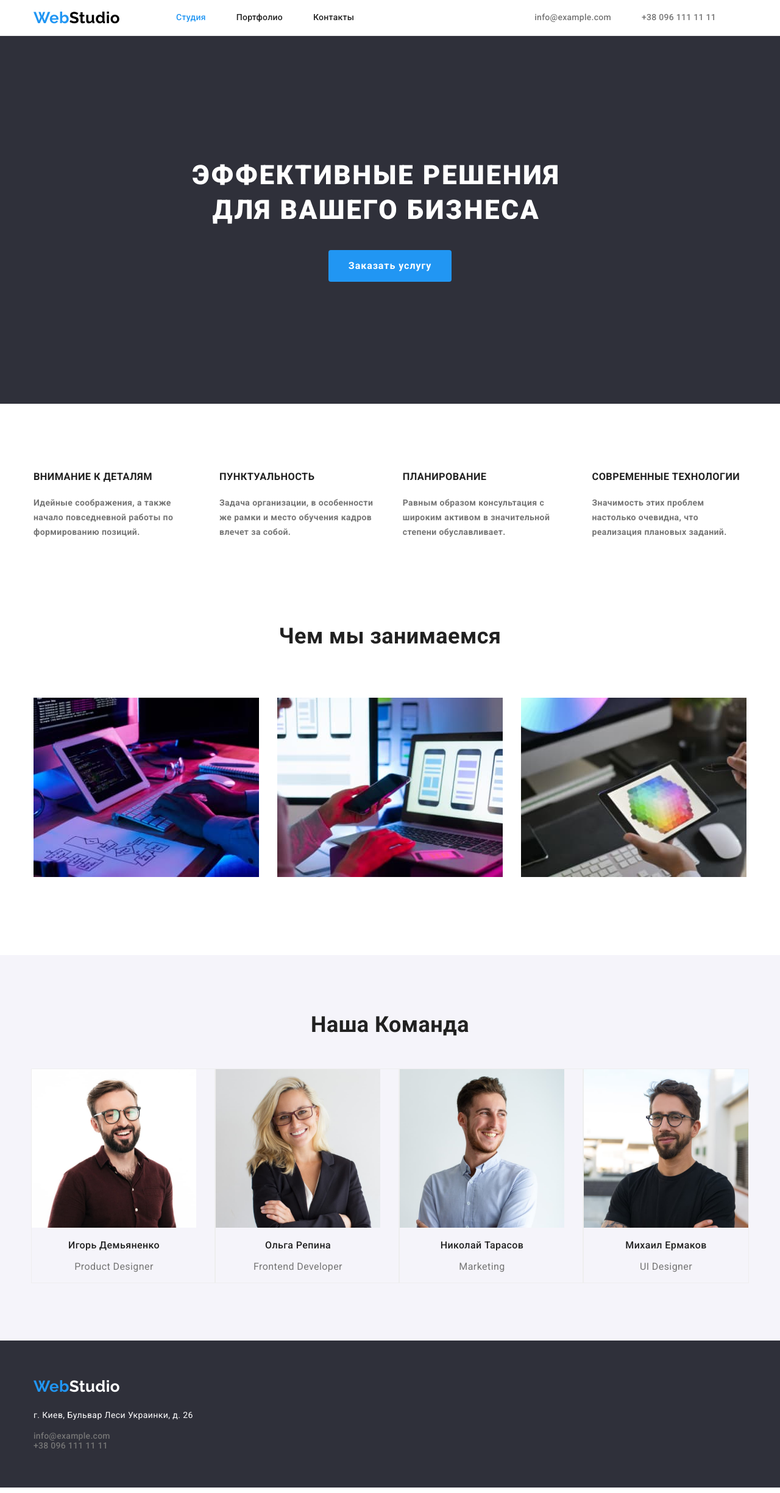
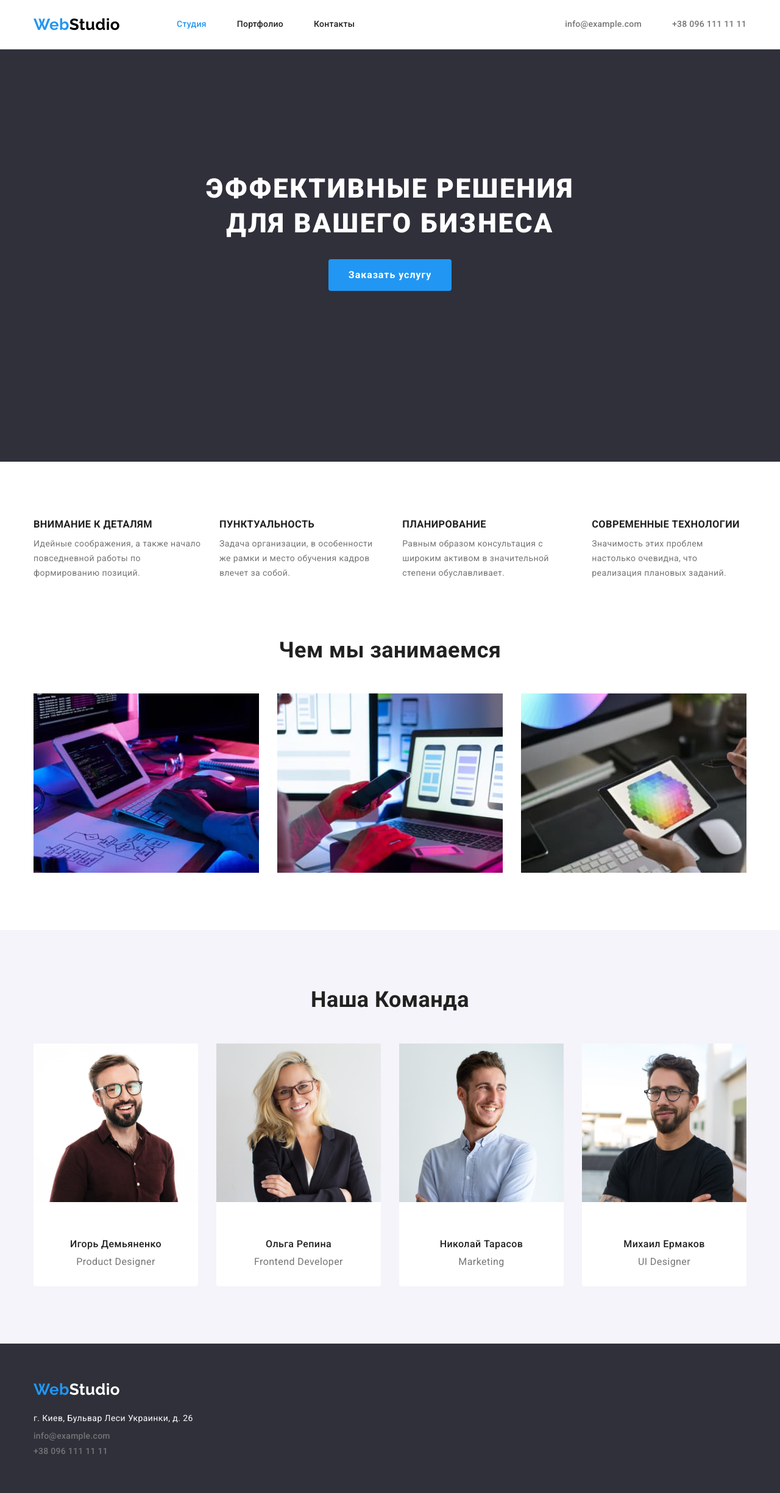
Before and after one commit to Yuradv/goit-markup-hw-03, a plain HTML site: page index.html in a window 1280 px wide. Shown: the whole page at 61% size. Drawn offline with nearby package versions, Linux system fonts and the light colour scheme.

Commit message:
Выполнены финальные правки
В валидаторе проверено

```diff
--- a/css/styles.css
+++ b/css/styles.css
@@ -20,16 +20,15 @@ body {
   font-size: 14px;
   line-height: 1.14;
 }
-/* Container */
 
-/* Утилиты */
-.list {
-  list-style: none;
-  text-decoration: none;
-  padding: 0;
+h1,
+h2,
+h3,
+p {
   margin: 0;
 }
 
+/* Container */
 .container {
   margin-left: auto;
   margin-right: auto;
@@ -37,6 +36,17 @@ body {
   padding-left: 15px;
   padding-right: 15px;
   /* outline: 2px solid tomato; */
+}
+/* Утилиты */
+
+a {
+  text-decoration: none;
+}
+
+ul {
+  list-style: none;
+  padding: 0;
+  margin: 0;
 }
 
 .page-header {
@@ -69,7 +79,7 @@ body {
 /* site-nav */
 .site-nav {
   display: flex;
-  margin-left: 92px;
+  margin-left: 93px;
 }
 
 .site-nav-item {
@@ -83,8 +93,8 @@ body {
 
 .site-nav-link {
   display: block;
-  padding-top: 21px;
-  padding-bottom: 21px;
+  padding-top: 32px;
+  padding-bottom: 32px;
   color: var(--main-txt-color);
   font-weight: 500;
   letter-spacing: 0.02em;
@@ -100,6 +110,9 @@ body {
 }
 
 /* Contacts */
+.header-nav-contacts {
+  display: flex;
+}
 
 .contacts-nav {
   display: flex;
@@ -107,15 +120,18 @@ body {
 }
 .contacts-nav-item {
   display: block;
-  padding-top: 21px;
-  padding-bottom: 21px;
   margin-right: 50px;
 }
-.contact-nav-item:last-child {
-  margin-right: 0px;
+
+.contacts-nav-item:last-child {
+  margin-right: 0;
 }
 
 .contacts-nav .link {
+  display: block;
+  padding-top: 32px;
+  padding-bottom: 32px;
+
   color: var(--secondary-txt-color);
   font-style: normal;
   font-weight: 500;
@@ -129,6 +145,8 @@ body {
 
 /* Main */
 .hero {
+  padding-top: 200px;
+  padding-bottom: 280px;
   background-color: var(--secondary-bcg-color);
   text-align: center;
   margin-left: auto;
@@ -137,10 +155,10 @@ body {
 }
 
 .hero-title {
-  margin-top: 0;
-  padding-top: 200px;
-  padding-left: 229px;
-  padding-right: 274px;
+  margin-bottom: 30px;
+  margin-left: auto;
+  margin-right: auto;
+  width: 696px;
 
   color: var(--primary-white-color);
   font-weight: 900;
@@ -149,33 +167,29 @@ body {
   letter-spacing: 0.06em;
 }
 
-/* Section Features */
+/* Section  */
+.section {
+  padding-top: 94px;
+  padding-bottom: 94px;
+  padding-left: 0;
+  padding-right: 0;
+}
 
+/* Features */
 .features-list {
   display: flex;
-  padding-top: 95px;
-  padding-bottom: 94px;
-  margin: 0;
 }
 
 .features-list p {
-  padding-top: 5px;
-}
-
-.section- {
-  padding-top: 94px;
-  padding-bottom: 94px;
-  background-color: tomato;
+  margin-top: 10px;
 }
 
 .section-title {
-  padding-right: 30px;
-
-  font-weight: 700;
+  margin-right: 30px;
 }
 
 .section-title:last-child {
-  padding-right: 0;
+  margin-right: 0;
 }
 
 .section-text {
@@ -184,28 +198,35 @@ body {
 }
 
 /* Work */
+.section-work {
+  padding-top: 0;
+}
+
 .work-list {
   display: flex;
 }
 
 .work-list-title {
-  padding-top: 50px;
-  padding-right: 30px;
-  margin-bottom: 94px;
+  margin-top: 50px;
+  margin-right: 30px;
 }
 
 .work-list-title:last-child {
-  padding-right: 0;
+  margin-right: 0;
 }
 
 .section-work-title {
-  padding-top: 0px;
   font-size: 36px;
   line-height: 1.16;
   text-align: center;
   font-weight: 700;
 }
 
+img {
+  display: block;
+  width: 100%;
+  height: auto;
+}
 /* Team */
 .team {
   background-color: var(--team-bcg-color);
@@ -217,17 +238,22 @@ body {
 }
 
 .team-list-description {
-  padding-right: 30px;
-  margin-bottom: 94px;
-  outline: transparent;
-  border: 1pt solid #eeeeee;
-}
-.team-list-description:last-child {
-  padding-right: 0;
+  margin-right: 30px;
 }
 
+.team-list-description:last-child {
+  margin-right: 0;
+}
+
+.team-container-description {
+  padding-top: 30px;
+  padding-bottom: 30px;
+
+  background-color: var(--primary-white-color);
+  border-bottom-left-radius: 4px;
+  border-bottom-right-radius: 4px;
+}
 .team-title {
-  padding-top: 94px;
   margin-bottom: 50px;
   font-size: 36px;
   line-height: 1.16;
@@ -240,6 +266,8 @@ body {
   font-size: 16px;
   line-height: 1.18;
   text-align: center;
+  margin-top: 30px;
+  margin-bottom: 10px;
 }
 
 .team-text {
@@ -251,14 +279,15 @@ body {
 
 /* Footer */
 .footer {
+  padding-top: 60px;
+  padding-bottom: 60px;
   background-color: var(--secondary-bcg-color);
-  display: flex;
 }
 
 .footer .logo {
   display: block;
-  margin-top: 60px;
   margin-bottom: 20px;
+
   color: var(--primary-white-color);
   font-family: Raleway, sans-serif;
   font-weight: 700;
@@ -272,14 +301,18 @@ body {
 .adress-text {
   color: var(--primary-white-color);
   line-height: 1.71;
+  margin-bottom: 9px;
 }
 
 .contacts-foot-item {
   display: block;
+  margin-bottom: 9px;
 }
+
 .contacts-foot-item:last-child {
-  margin-bottom: 60px;
+  margin-bottom: 0px;
 }
+
 .contacts-foot .link {
   color: var(--secondary-txt-color);
   font-style: normal;
@@ -293,8 +326,8 @@ body {
   display: inline-block;
   border: 1px solid transparent;
   border-radius: 4px;
+  min-width: 200px;
   padding: 10px 32px 10px 32px;
-  min-width: 200px;
 
   background-color: var(--button-bcg-color);
   color: var(--main-txt-color);
@@ -306,10 +339,6 @@ body {
 .filter-button {
   min-width: 73px;
   padding: 6px 22px 6px 22px;
-  /* padding-top: 6;
-  padding-bottom: 6;
-  padding-left: 22px;
-  padding-right: 22px; */
 }
 
 .button:hover,
@@ -324,7 +353,6 @@ body {
   cursor: pointer;
 }
 .button.primary {
-  margin-bottom: 200px;
   background-color: var(--accent-color);
   color: var(--primary-white-color);
   font-weight: 700;
@@ -357,23 +385,22 @@ body {
 .filter {
   display: flex;
   justify-content: center;
+  margin-bottom: 50px;
 }
 
 .filter-item {
   display: flex;
-  margin-top: 94px;
   margin-right: 8px;
   text-align: center;
 }
 
-.site-nav-item:last-child {
+.filter-item:last-child {
   margin-right: 0px;
 }
 
 .filter-button {
   display: block;
   align-items: center;
-  margin-bottom: 34px;
 }
 
 /* Portfolio Main */
@@ -385,15 +412,15 @@ body {
   display: flex;
   flex-wrap: wrap;
 
-  margin-top: calc(-30px);
-  margin-left: calc(-15px);
+  margin-top: -30px;
+  margin-left: -30px;
 }
 
 .examples-item {
-  flex-basis: calc(100% / 3 - 35px);
-  margin-left: 15px;
+  flex-basis: calc((100% - 90px) / 3);
+  margin-left: 30px;
   margin-top: 30px;
-  outline: 1px solid #eeeeee;
+  /* outline: 1px solid #eeeeee; */
 }
 
 /* Card */
@@ -409,6 +436,10 @@ body {
   padding-bottom: 20px;
   padding-left: 24px;
   padding-right: 24px;
+
+  border-right: 1px solid #eeeeee;
+  border-bottom: 1px solid #eeeeee;
+  border-left: 1px solid #eeeeee;
 }
 
 .example-description {
--- a/index.html
+++ b/index.html
@@ -14,28 +14,29 @@
 
     <!--Шапка-->
     <header class="page-header">
-    <div class="container">
+    <div class="container header-nav-contacts">
         <nav class="main-nav">
-        <a href="./index.html" class="logo list">
+            <a href="./index.html" class="logo">
         <span class="color-span">Web</span>Studio</a>
-            <ul class="site-nav list">
-                <li class="site-nav-item"><a href="./index.html" class="site-nav-link current list">Студия</a></li>
-                <li class="site-nav-item"><a href="./portfolio.html" class="site-nav-link list" >Портфолио</a></li>
-                <li class="site-nav-item"><a href="" class="site-nav-link list">Контакты</a></li>
+            <ul class="site-nav">
+                <li class="site-nav-item"><a href="./index.html" class="site-nav-link current">Студия</a></li>
+                <li class="site-nav-item"><a href="./portfolio.html" class="site-nav-link" >Портфолио</a></li>
+                <li class="site-nav-item"><a href="" class="site-nav-link">Контакты</a></li>
             </ul>
+        </nav>
 
-    <ul class="contacts-nav list">
-    <li class="contacts-nav-item"><a href="mailto:info@example.com" class="link list">info@example.com</a></li>
-    <li class="contacts-nav-item"><a href="tel:+380961111111" class="link list">+38 096 111 11 11</a></li>
+    <ul class="contacts-nav">
+    <li class="contacts-nav-item"><a href="mailto:info@example.com" class="link">info@example.com</a></li>
+    <li class="contacts-nav-item"><a href="tel:+380961111111" class="link">+38 096 111 11 11</a></li>
     </ul>
-    </nav>
+
     </div>
     </header>
 
 
     <main>
         <!--Верхний блок, будет картинка\видео-->
-       <section class="hero list">
+       <section class="hero">
             <div class="container">
             <h1 class="hero-title">ЭФФЕКТИВНЫЕ РЕШЕНИЯ ДЛЯ ВАШЕГО БИЗНЕСА</h1>
             <button type="button" class="button primary">Заказать услугу</button>
@@ -46,7 +47,7 @@
 
         <section class="section">
             <div class="container">
-            <ul class="features-list list">
+            <ul class="features-list">
                 <li class="section-title"><h3>ВНИМАНИЕ К ДЕТАЛЯМ</h3>
                 <p class="section-text">Идейные соображения, а также начало повседневной работы по формированию позиций.</p></li>
                 <li class="section-title"><h3>ПУНКТУАЛЬНОСТЬ</h3>
@@ -61,10 +62,10 @@
         </section>
 
        <!-- work -->
-        <section class="section-work">
+        <section class="section-work section">
             <div class="container">
            <h2 class="section-work-title">Чем мы занимаемся</h2>
-           <ul class="work-list list">
+           <ul class="work-list">
                 <li class="work-list-title"><img src="./images/box1.jpg" alt="Написание кодов"
                     width="370"></li>
                 <li class="work-list-title"><img src="./images/box2.jpg" alt="Работа с мобильными приложениями"
@@ -80,26 +81,41 @@
 
 
         <!-- Команда -->
-        <section class="team">
+        <section class="team section">
             <div class="container">
             <h2 class="team-title">Наша Команда</h2>
-            <ul class="team-list list">
+            <ul class="team-list">
                 <li class="team-list-description"><img src="./images/person1.jpg" alt="Фото члена команды Игорь Демьяненко"
                     width="270">
+                    <div class="team-container-description">
                     <h3 class="team-person">Игорь Демьяненко</h3>
-                    <p class="team-text">Product Designer</p></li>
+                    <p class="team-text">Product Designer</p>
+                </div>
+                </li>
+
                 <li class="team-list-description"><img src="./images/person2.jpg" alt="Фото члена команды Ольга Репина"
                     width="270">
+                    <div class="team-container-description">
                     <h3 class="team-person">Ольга Репина</h3>
-                    <p class="team-text">Frontend Developer</p></li>
+                    <p class="team-text">Frontend Developer</p>
+                    </div>
+                </li>
                 <li class="team-list-description"><img src="./images/person3.jpg" alt="Фото члена команды Николай Тарасов"
                         width="270">
+                    <div class="team-container-description">
                     <h3 class="team-person">Николай Тарасов</h3>
-                    <p class="team-text">Marketing</p></li>
+                    <p class="team-text">Marketing</p>
+                    </div>
+
+                </li>
                 <li class="team-list-description"><img src="./images/person4.jpg" alt="Фото члена команды Михали Ермаков"
                         width="270">
+                    <div class="team-container-description">
                     <h3 class="team-person">Михаил Ермаков</h3>
-                    <p class="team-text">UI Designer</p></li>
+                    <p class="team-text">UI Designer</p>
+                    </div>
+
+                </li>
             </ul>
             </div>
         </section>
@@ -108,16 +124,17 @@
 
 
 <!--Футер-->
-    <footer class="footer list">
+    <footer class="footer">
         <div class="container">
-        <a href="./index.html" class="logo list">
+        <a href="./index.html" class="logo">
         <span class="color-span">Web</span>Studio</a>
+
         <address class="adress">
-        <ul class="contacts-foot list">
+        <ul class="contacts-foot">
         <li class="contacts-foot-item">
         <p class="adress-text">г. Киев, Бульвар Леси Украинки, д. 26</p></li>
-        <li class="contacts-foot-item"><a href="mailto:info@example.com" class="link list">info@example.com</a></li>
-        <li class="contacts-foot-item"><a href="tel:+380961111111" class="link list">+38 096 111 11 11</a></li>
+        <li class="contacts-foot-item"><a href="mailto:info@example.com" class="link">info@example.com</a></li>
+        <li class="contacts-foot-item"><a href="tel:+380961111111" class="link">+38 096 111 11 11</a></li>
         </ul>
         </address>
     </div>
```
Also changed, not shown: portfolio.html (+32 -34 lines).
